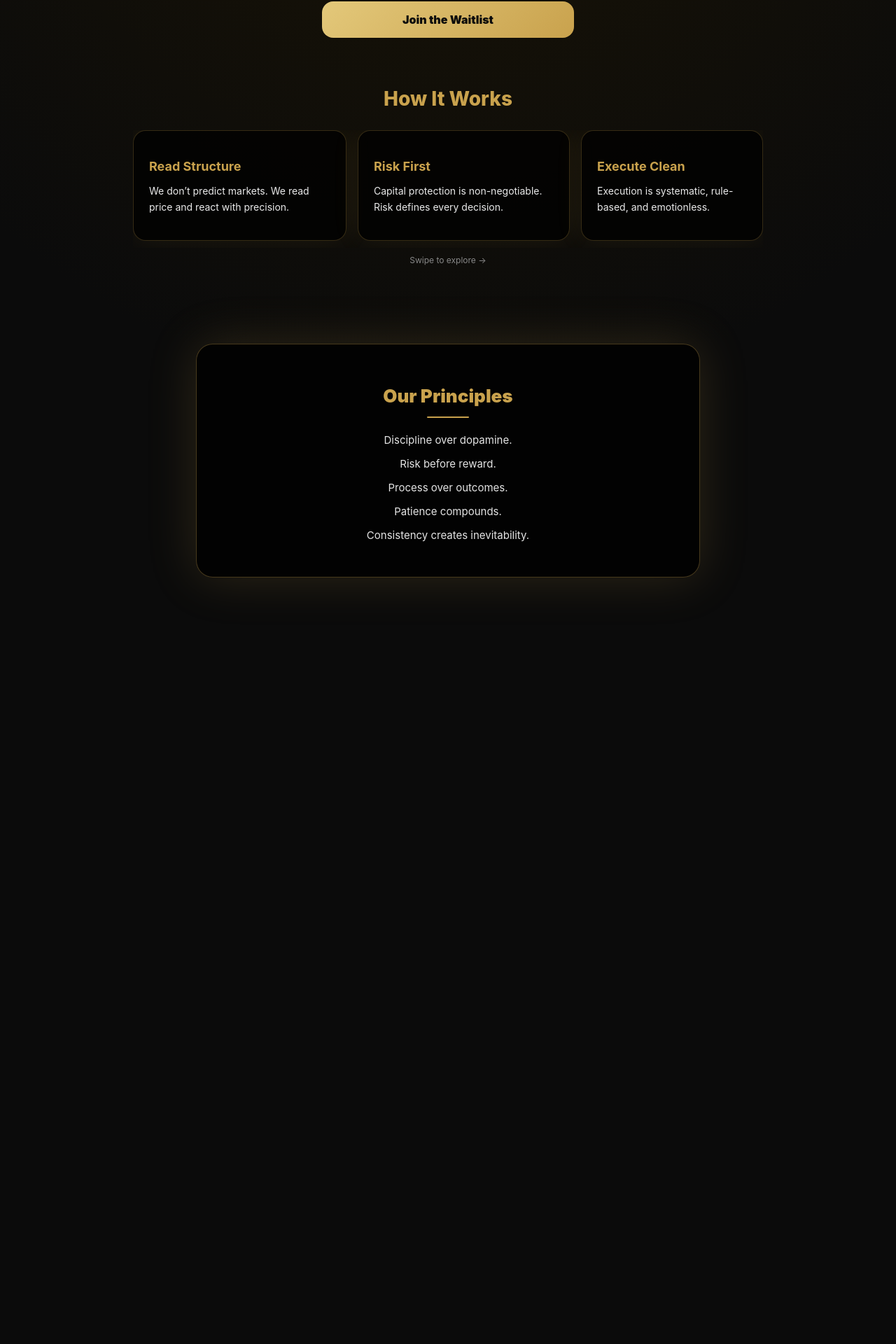
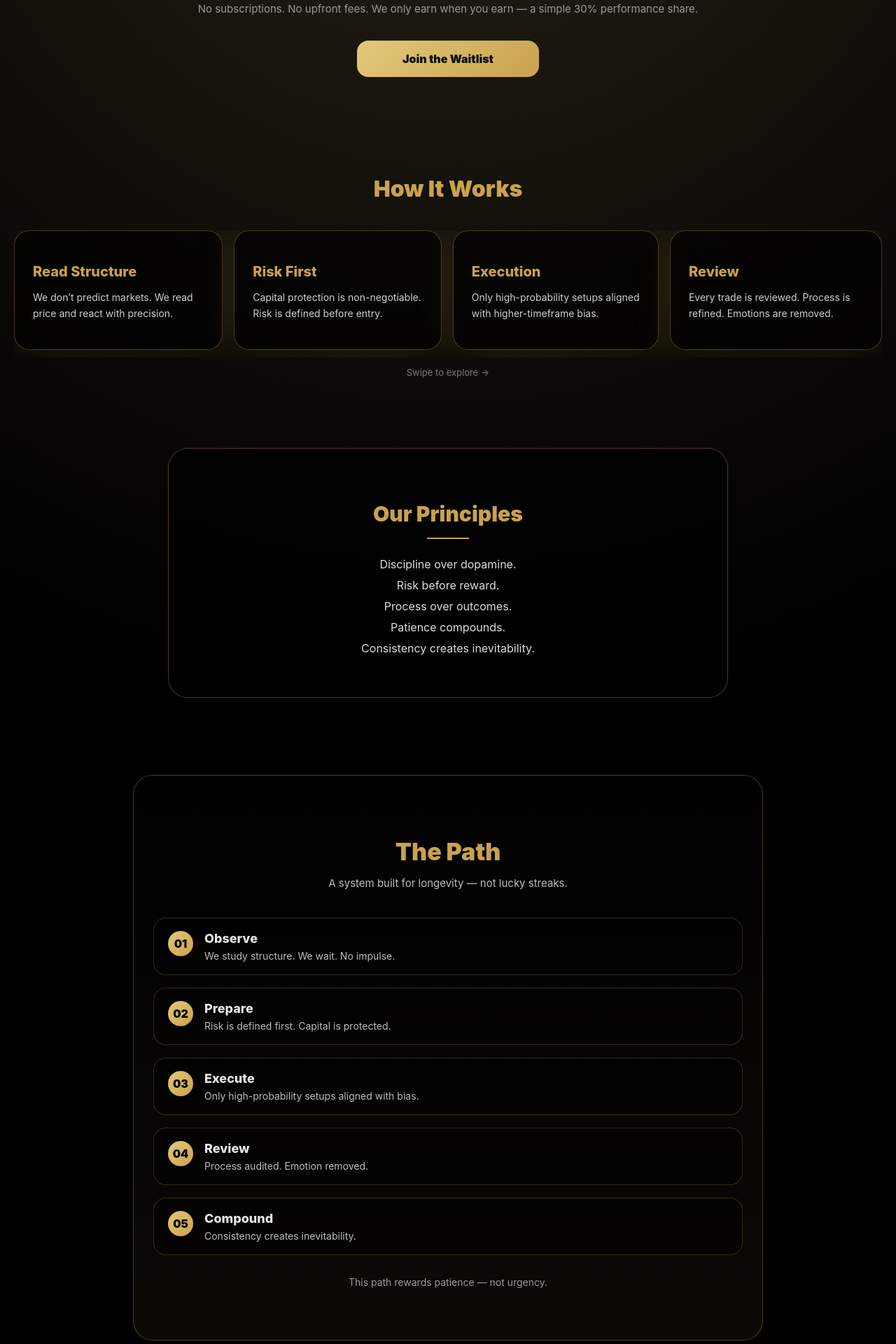
Before and after one commit to bammamileleabdul/winners-circle-university, a Next.js app: page / in a window 1280 px wide. Shown: the part 379-2299 px from the top of the page at 70% size. Before the commit the page ends 1316 px from the top, so only its background shows below. Built offline with nearby package versions, Linux system fonts and the light colour scheme.

Commit message:
Update page.js

```diff
--- a/app/page.js
+++ b/app/page.js
@@ -1,5 +1,3 @@
-"use client";
-
 import Link from "next/link";
 
 export default function HomePage() {
@@ -8,43 +6,42 @@ export default function HomePage() {
       style={{
         minHeight: "100vh",
         background:
-          "radial-gradient(circle at top, #1a1405 0%, #0b0b0b 65%)",
-        color: "#eaeaea",
-        padding: "32px 18px",
+          "radial-gradient(circle at top, rgba(201,162,77,0.15), #000 55%)",
+        color: "#e5e5e5",
+        paddingBottom: "120px",
       }}
     >
       {/* HERO */}
       <section
         style={{
-          maxWidth: "720px",
+          padding: "90px 20px 60px",
+          textAlign: "center",
+          maxWidth: "900px",
           margin: "0 auto",
-          textAlign: "center",
-          paddingTop: "40px",
         }}
       >
         <div
           style={{
             display: "inline-block",
-            padding: "8px 16px",
+            padding: "8px 18px",
             borderRadius: "999px",
             border: "1px solid rgba(201,162,77,0.4)",
             color: "#c9a24d",
             fontSize: "12px",
             letterSpacing: "0.14em",
-            textTransform: "uppercase",
-            marginBottom: "18px",
+            marginBottom: "24px",
           }}
         >
-          Early Access • Limited Onboarding
+          EARLY ACCESS · LIMITED ONBOARDING
         </div>
 
         <h1
           style={{
-            fontSize: "44px",
+            fontSize: "46px",
             fontWeight: 900,
             color: "#c9a24d",
-            lineHeight: 1.05,
-            marginBottom: "16px",
+            lineHeight: 1.1,
+            marginBottom: "22px",
           }}
         >
           Winners Circle
@@ -54,11 +51,10 @@ export default function HomePage() {
 
         <p
           style={{
-            fontSize: "16px",
+            fontSize: "17px",
             lineHeight: 1.7,
-            maxWidth: "560px",
-            margin: "0 auto 12px",
-            color: "#e5e5e5",
+            color: "#d0d0d0",
+            marginBottom: "16px",
           }}
         >
           A performance-based gold trading framework combining advanced AI
@@ -67,9 +63,9 @@ export default function HomePage() {
 
         <p
           style={{
-            fontSize: "14px",
-            color: "#bdbdbd",
-            marginBottom: "28px",
+            fontSize: "15px",
+            color: "#9a9a9a",
+            marginBottom: "36px",
           }}
         >
           No subscriptions. No upfront fees. We only earn when you earn — a simple
@@ -79,17 +75,15 @@ export default function HomePage() {
         <Link
           href="/waitlist"
           style={{
-            display: "block",
-            width: "100%",
-            maxWidth: "360px",
-            margin: "0 auto",
+            display: "inline-block",
             background: "linear-gradient(135deg, #e3c87a, #c9a24d)",
             color: "#0b0b0b",
-            padding: "16px",
+            padding: "16px 28px",
+            fontSize: "16px",
+            fontWeight: 900,
             borderRadius: "16px",
-            fontWeight: 900,
-            fontSize: "16px",
             textDecoration: "none",
+            minWidth: "260px",
           }}
         >
           Join the Waitlist
@@ -97,20 +91,14 @@ export default function HomePage() {
       </section>
 
       {/* HOW IT WORKS */}
-      <section
-        style={{
-          maxWidth: "900px",
-          margin: "70px auto 0",
-          paddingBottom: "20px",
-        }}
-      >
+      <section style={{ marginTop: "80px", padding: "0 20px" }}>
         <h2
           style={{
             textAlign: "center",
+            fontSize: "32px",
+            fontWeight: 900,
             color: "#c9a24d",
-            fontSize: "28px",
-            fontWeight: 800,
-            marginBottom: "28px",
+            marginBottom: "40px",
           }}
         >
           How It Works
@@ -127,38 +115,53 @@ export default function HomePage() {
           {[
             {
               title: "Read Structure",
-              text: "We don’t predict markets. We read price and react with precision.",
+              text:
+                "We don’t predict markets. We read price and react with precision.",
             },
             {
               title: "Risk First",
-              text: "Capital protection is non-negotiable. Risk defines every decision.",
+              text:
+                "Capital protection is non-negotiable. Risk is defined before entry.",
             },
             {
-              title: "Execute Clean",
-              text: "Execution is systematic, rule-based, and emotionless.",
+              title: "Execution",
+              text:
+                "Only high-probability setups aligned with higher-timeframe bias.",
             },
-          ].map((card, i) => (
+            {
+              title: "Review",
+              text:
+                "Every trade is reviewed. Process is refined. Emotions are removed.",
+            },
+          ].map((card) => (
             <div
-              key={i}
+              key={card.title}
               style={{
                 minWidth: "260px",
-                background: "rgba(0,0,0,0.75)",
-                borderRadius: "18px",
-                padding: "22px",
-                border: "1px solid rgba(201,162,77,0.25)",
-                boxShadow: "0 0 40px rgba(201,162,77,0.08)",
+                background: "rgba(0,0,0,0.7)",
+                border: "1px solid rgba(201,162,77,0.35)",
+                borderRadius: "22px",
+                padding: "26px",
+                boxShadow: "0 0 60px rgba(201,162,77,0.12)",
               }}
             >
               <h3
                 style={{
+                  fontSize: "20px",
+                  fontWeight: 800,
                   color: "#c9a24d",
-                  fontSize: "18px",
-                  marginBottom: "8px",
+                  marginBottom: "10px",
                 }}
               >
                 {card.title}
               </h3>
-              <p style={{ fontSize: "14px", lineHeight: 1.6 }}>
+              <p
+                style={{
+                  fontSize: "14px",
+                  color: "#cfcfcf",
+                  lineHeight: 1.6,
+                }}
+              >
                 {card.text}
               </p>
             </div>
@@ -168,9 +171,9 @@ export default function HomePage() {
         <p
           style={{
             textAlign: "center",
-            fontSize: "12px",
-            color: "#888",
-            marginTop: "10px",
+            fontSize: "13px",
+            color: "#777",
+            marginTop: "14px",
           }}
         >
           Swipe to explore →
@@ -180,22 +183,29 @@ export default function HomePage() {
       {/* OUR PRINCIPLES */}
       <section
         style={{
-          maxWidth: "720px",
-          margin: "80px auto",
-          background: "rgba(0,0,0,0.78)",
-          borderRadius: "24px",
-          padding: "36px 26px",
+          marginTop: "100px",
+          padding: "0 20px",
+          display: "flex",
+          justifyContent: "center",
+        }}
+      >
+        <div
+          style={{
+            maxWidth: "800px",
+            width: "100%",
+            background: "rgba(0,0,0,0.8)",
             border: "1px solid rgba(201,162,77,0.35)",
-          boxShadow: "0 0 70px rgba(201,162,77,0.18)",
+            borderRadius: "28px",
+            padding: "50px 28px",
             textAlign: "center",
           }}
         >
           <h2
             style={{
+              fontSize: "30px",
+              fontWeight: 900,
               color: "#c9a24d",
-            fontSize: "26px",
-            fontWeight: 900,
-            marginBottom: "14px",
+              marginBottom: "16px",
             }}
           >
             Our Principles
@@ -206,8 +216,7 @@ export default function HomePage() {
               width: "60px",
               height: "2px",
               background: "#c9a24d",
-            margin: "0 auto 22px",
-            borderRadius: "2px",
+              margin: "0 auto 26px",
             }}
           />
 
@@ -217,18 +226,143 @@ export default function HomePage() {
             "Process over outcomes.",
             "Patience compounds.",
             "Consistency creates inevitability.",
-        ].map((line, i) => (
+          ].map((line) => (
             <p
-            key={i}
+              key={line}
               style={{
-              fontSize: "15px",
-              marginBottom: "14px",
-              color: "#e5e5e5",
+                fontSize: "16px",
+                margin: "10px 0",
+                color: "#dcdcdc",
               }}
             >
               {line}
             </p>
           ))}
+        </div>
+      </section>
+
+      {/* THE PATH */}
+      <section
+        style={{
+          marginTop: "110px",
+          padding: "0 20px",
+          display: "flex",
+          justifyContent: "center",
+        }}
+      >
+        <div
+          style={{
+            maxWidth: "900px",
+            width: "100%",
+            background:
+              "linear-gradient(180deg, rgba(0,0,0,0.9), rgba(12,10,5,0.95))",
+            border: "1px solid rgba(201,162,77,0.35)",
+            borderRadius: "28px",
+            padding: "60px 28px",
+          }}
+        >
+          <h2
+            style={{
+              textAlign: "center",
+              fontSize: "34px",
+              fontWeight: 900,
+              color: "#c9a24d",
+              marginBottom: "10px",
+            }}
+          >
+            The Path
+          </h2>
+
+          <p
+            style={{
+              textAlign: "center",
+              fontSize: "15px",
+              color: "#bdbdbd",
+              marginBottom: "40px",
+            }}
+          >
+            A system built for longevity — not lucky streaks.
+          </p>
+
+          {[
+            ["01", "Observe", "We study structure. We wait. No impulse."],
+            [
+              "02",
+              "Prepare",
+              "Risk is defined first. Capital is protected.",
+            ],
+            [
+              "03",
+              "Execute",
+              "Only high-probability setups aligned with bias.",
+            ],
+            ["04", "Review", "Process audited. Emotion removed."],
+            ["05", "Compound", "Consistency creates inevitability."],
+          ].map(([num, title, text]) => (
+            <div
+              key={num}
+              style={{
+                display: "flex",
+                gap: "16px",
+                marginBottom: "18px",
+                background: "rgba(0,0,0,0.55)",
+                padding: "18px 20px",
+                borderRadius: "18px",
+                border: "1px solid rgba(201,162,77,0.25)",
+              }}
+            >
+              <div
+                style={{
+                  minWidth: "36px",
+                  height: "36px",
+                  borderRadius: "50%",
+                  background:
+                    "linear-gradient(135deg, #e3c87a, #c9a24d)",
+                  color: "#000",
+                  display: "flex",
+                  alignItems: "center",
+                  justifyContent: "center",
+                  fontWeight: 900,
+                }}
+              >
+                {num}
+              </div>
+
+              <div>
+                <h3
+                  style={{
+                    margin: 0,
+                    fontSize: "18px",
+                    fontWeight: 800,
+                    color: "#e5e5e5",
+                  }}
+                >
+                  {title}
+                </h3>
+                <p
+                  style={{
+                    margin: "6px 0 0",
+                    fontSize: "14px",
+                    color: "#bdbdbd",
+                  }}
+                >
+                  {text}
+                </p>
+              </div>
+            </div>
+          ))}
+
+          <p
+            style={{
+              marginTop: "30px",
+              textAlign: "center",
+              fontSize: "14px",
+              color: "#9a9a9a",
+            }}
+          >
+            This path rewards patience — not urgency.
+          </p>
+        </div>
       </section>
     </main>
   );
```
Lines whose indentation alone changed are shown as unchanged.
